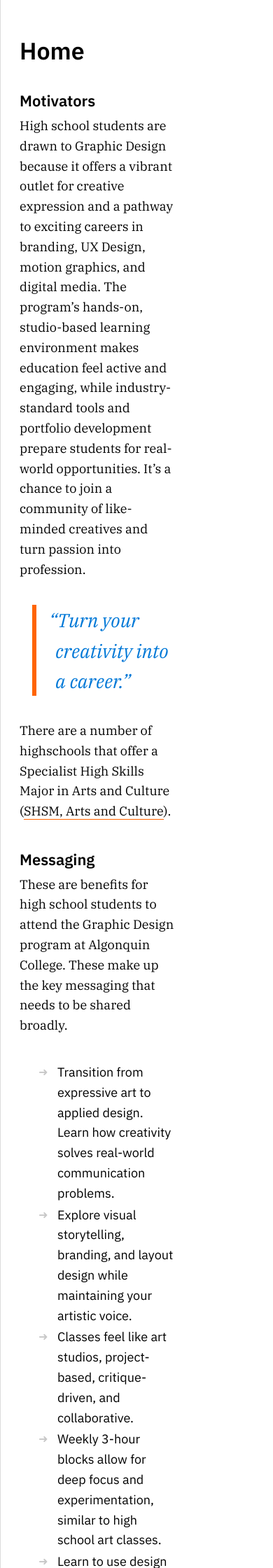
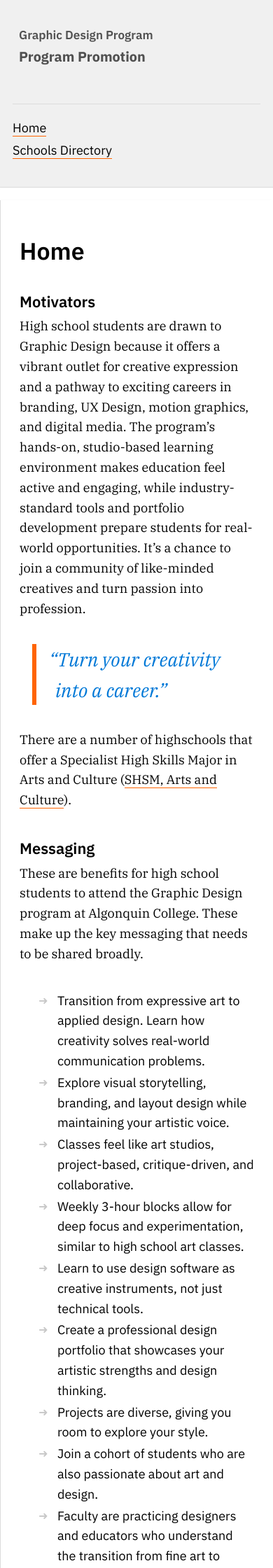
Before and after one commit to AlainParadis/program-promotion, a Jekyll site: the page built from index.md, in a window 390 px wide. Shown: the top 2240 px of the page at 70% size. Built offline with Jekyll 4.4.1, drawn with Linux system fonts in a browser that asks for light colours.

Commit message:
Stack sidebar above main in #container
Update #container grid for single-column layouts: keep grid-template-columns: 1fr but add grid-template-rows: auto 1fr and change grid-template-areas from a single "main" to two rows: "sidebar" then "main". This stacks the sidebar above the main content for responsive/single-column views.

```diff
--- a/css/styles.css
+++ b/css/styles.css
@@ -542,7 +542,8 @@ footer { font-family: var(--sans); }
 	#container
 	{
 		grid-template-columns: 1fr;
-		grid-template-areas: "main";
+		grid-template-rows: auto 1fr;
+		grid-template-areas: "sidebar" "main";
 	}
 
 	aside.sidebar
```
